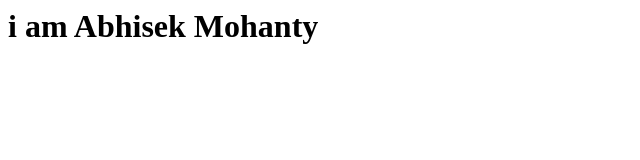
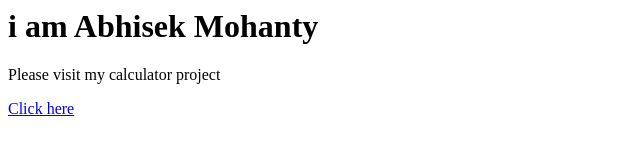
Before and after one commit to Abhisek4321/abhisek4321.github.io, a plain HTML site: page index.html in a window 1280 px wide. Shown: the whole page, without its empty margins (0-640 px from the left). Drawn offline with Linux system fonts and the light colour scheme.

Commit message:
Update index.html

```diff
--- a/index.html
+++ b/index.html
@@ -2,5 +2,7 @@
   <title>Abhisek Mohanty</title>
   <body>
     <h1>i am Abhisek Mohanty </h1>
+    <p>Please visit my calculator project</p>
+    <a href ="https://abhisek4321.github.io/abhisek12.github.io/"> Click here </a>
   </body>
 </html>
```
